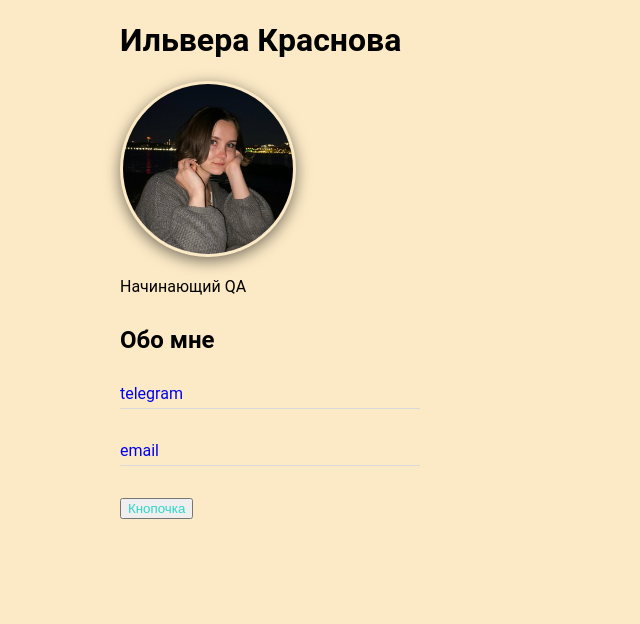
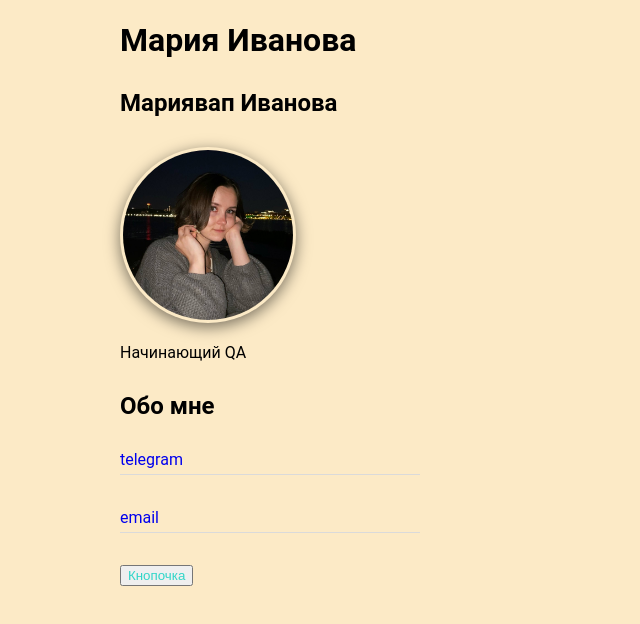
Before and after one commit to IlveraKrasnova-QA/cv, a plain HTML site: page index.html in a window 1280 px wide. Shown: the whole page, without its empty margins (0-640 px from the left). Drawn offline with Linux system fonts and the light colour scheme.

Commit message:
change_name

```diff
--- a/index.html
+++ b/index.html
@@ -7,7 +7,8 @@
 </head>
 
 <body class="container">
-		<h1>Ильвера Краснова</h1>
+		<h1>Мария Иванова</h1>
+		<h2>Мариявап Иванова</h2>
 
 		<div class="item">
 			<img class="photo" src="me1.jpg.jpg" width="170" height="170" alt="фото">
```
